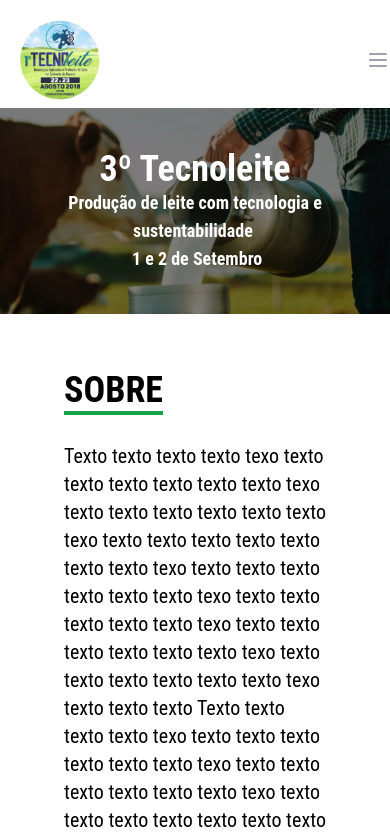
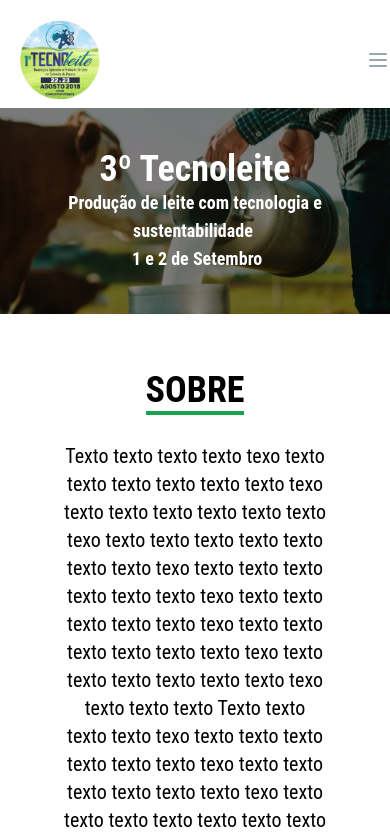
Before and after one commit to Kmilasc/tecnoleite, a React (Vite) app: page / in a window 390 px wide. Shown: the top 839 px of the page. Built offline with nearby package versions, Linux system fonts and the light colour scheme.

Commit message:
refactor(AboutSection): fixing alignment

```diff
--- a/src/pages/Home/components/AboutSection.tsx
+++ b/src/pages/Home/components/AboutSection.tsx
@@ -7,7 +7,7 @@
 export function AboutSection({ title, text, imageUrl }: Props) {
     return (
         <div className="grid grid-cols-1 xl:grid-cols-2 gap-10">
-            <div className="flex-1 w-full text-2xl xs:text-4xl sm:text-6xl font-conforter text-black font-bold border-spacing-1">
+            <div className="flex-1 w-full text-2xl xs:text-4xl sm:text-6xl font-conforter text-black font-bold border-spacing-1 text-center xl:text-start xl:self-center">
                 <span className="border-b-4 border-green-600 ">{title}</span>
                 <p className="text-xl font-normal mt-8 flex-1">{text}</p>
             </div>
```
